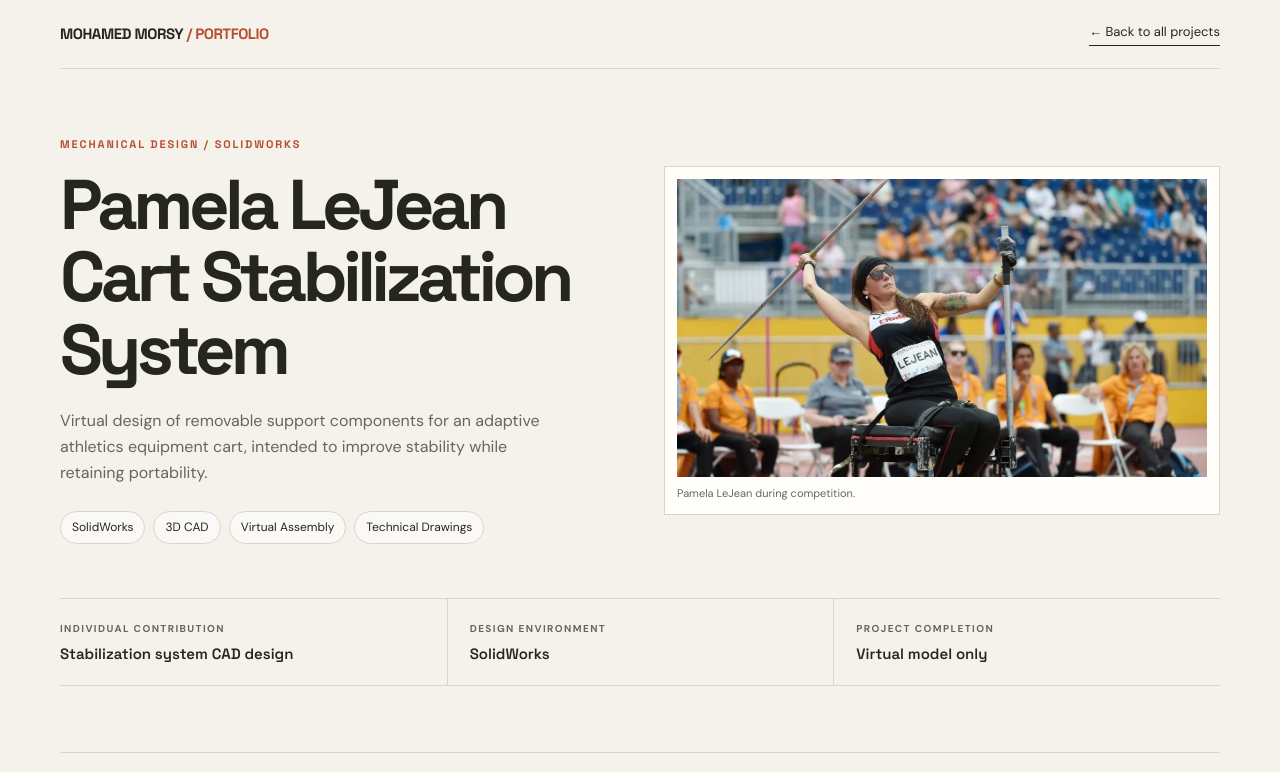
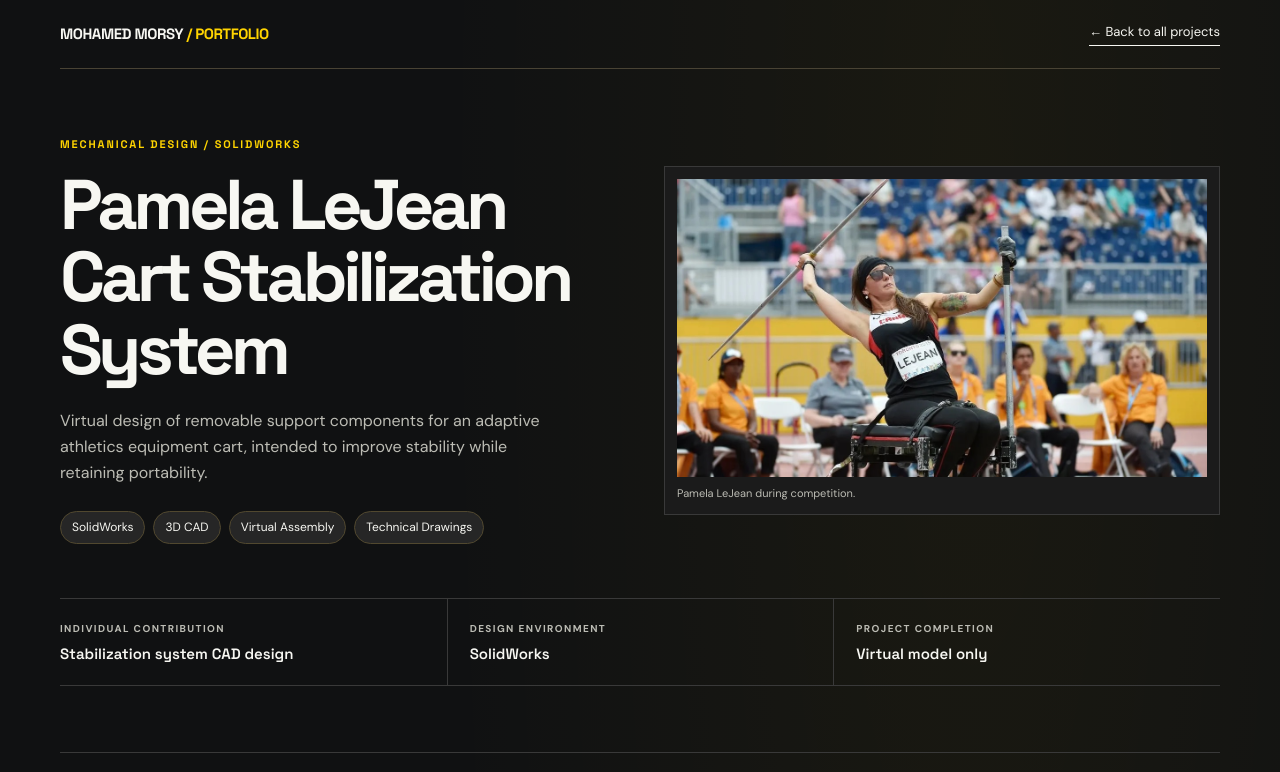
Before and after one commit to Mohamed-M-I-A-Morsy/Mohamed-M-I-A-Morsy.github.io, a plain HTML site: page projects/cart-stabilization.html in a window 1280 px wide. Shown: the top 772 px of the page. Drawn offline with Linux system fonts and the light colour scheme.

Commit message:
Apply cohesive black-and-gold theme to project case study

```diff
--- a/projects/cart-stabilization.html
+++ b/projects/cart-stabilization.html
@@ -4,13 +4,13 @@
   <meta charset="utf-8">
   <meta name="viewport" content="width=device-width, initial-scale=1">
   <meta name="description" content="Pamela LeJean adaptive athletics cart stabilization system: SolidWorks CAD design, engineering drawings and project overview.">
-  <meta name="theme-color" content="#f5f2eb">
+  <meta name="theme-color" content="#101112">
   <title>Pamela LeJean | Cart Stabilization System — Mohamed Morsy</title>
   <link rel="preconnect" href="https://fonts.googleapis.com">
   <link rel="preconnect" href="https://fonts.gstatic.com" crossorigin>
   <link href="https://fonts.googleapis.com/css2?family=DM+Sans:wght@400;500;600;700&family=Space+Grotesk:wght@400;500;600;700&display=swap" rel="stylesheet">
   <style>
-    :root { --paper:#f5f2eb;--ink:#252620;--muted:#65675e;--line:#d9d5ca;--accent:#b84e32;--olive:#62705b;--surface:#fffefa; }
+    :root{--paper:#101112;--ink:#f7f7f2;--muted:#bcbcb4;--line:#393939;--accent:#FFD400;--olive:#FFD400;--surface:#1b1b1b}
     *{box-sizing:border-box} html{scroll-behavior:smooth}body{margin:0;background:var(--paper);color:var(--ink);font:16px/1.6 'DM Sans',Arial,sans-serif}img{max-width:100%}a{color:inherit}a:focus-visible,button:focus-visible{outline:3px solid var(--accent);outline-offset:4px}
     .shell{width:min(1160px,calc(100% - 44px));margin:auto}.topbar{display:flex;align-items:center;justify-content:space-between;gap:16px;padding:22px 0;border-bottom:1px solid var(--line)}.brand{font:700 15px 'Space Grotesk',sans-serif;text-decoration:none;letter-spacing:-.03em}.nav{font-size:13px;text-decoration:none;border-bottom:1px solid currentColor;padding-bottom:2px}.kicker{font:700 11px 'Space Grotesk',sans-serif;letter-spacing:.17em;text-transform:uppercase;color:var(--accent)}
     .hero{display:grid;grid-template-columns:minmax(0,1fr) minmax(0,1fr);gap:48px;align-items:center;padding:68px 0 54px}.hero h1{font:700 clamp(2.45rem,5.5vw,5.2rem)/1.03 'Space Grotesk',sans-serif;letter-spacing:-.065em;margin:18px 0 22px}.hero p{color:var(--muted);max-width:500px;margin:0}.chips{display:flex;flex-wrap:wrap;gap:8px;margin-top:26px}.chips span{font-size:12px;border:1px solid var(--line);border-radius:40px;padding:6px 11px;background:#fff9}.hero-photo{margin:0;background:var(--surface);border:1px solid var(--line);padding:12px}.hero-photo img{display:block;width:100%;height:auto;object-fit:contain}.photo-credit{margin:8px 0 0;color:var(--muted);font-size:11px}
@@ -20,7 +20,21 @@
     dialog{border:0;background:transparent;padding:20px;max-width:95vw;max-height:96vh;overflow:visible}dialog::backdrop{background:rgba(16,18,15,.88)}dialog img{display:block;max-width:calc(95vw - 60px);max-height:calc(90vh - 60px);width:auto;height:auto;object-fit:contain;background:#fff}dialog button{position:absolute;right:0;top:-22px;border:0;border-radius:30px;background:white;color:#222;font-size:20px;width:38px;height:38px;cursor:pointer}
     @media(max-width:840px){.hero{grid-template-columns:1fr;gap:25px;padding:40px 0}.feature,.two-col{grid-template-columns:1fr}.section-head{display:block}.section-head p{margin-top:12px}.feature .picture:first-child .image-wrap{min-height:250px}}@media(max-width:580px){.shell{width:min(100% - 28px,1160px)}.hero h1{font-size:2.55rem}.gallery,.statline{grid-template-columns:1fr}.stat+.stat{border-left:0;border-top:1px solid var(--line);padding-left:0}.section{padding-bottom:45px}.picture{padding:10px}.picture .image-wrap{min-height:125px;padding:8px}.feature .picture:first-child .image-wrap{min-height:150px}.text-panel{padding:20px}}
     @media(prefers-reduced-motion:reduce){html{scroll-behavior:auto}}
-  </style>
+
+/* Dalhousie-inspired black and gold case-study palette */
+html{color-scheme:dark}
+body{background:radial-gradient(ellipse at 76% 4%,rgba(255,212,0,.045),transparent 39%),var(--paper)}
+.topbar{border-bottom-color:#494334}
+.hero p,.section-head p,.text-panel p,.text-panel ul,.next p{color:var(--muted)}
+.chips span{background:#262626;border-color:#51482f}
+.hero-photo,.picture,.text-panel,.next{background:var(--surface);border-color:var(--line)}
+.picture .image-wrap{background:#fff}
+.picture figcaption span{color:var(--muted)}
+.next{border-left-color:var(--accent)}
+.statline,.section-head,.foot{border-color:var(--line)}
+.stat+.stat{border-color:var(--line)}
+
+</style>
 </head>
 <body>
   <div class="shell">
```
